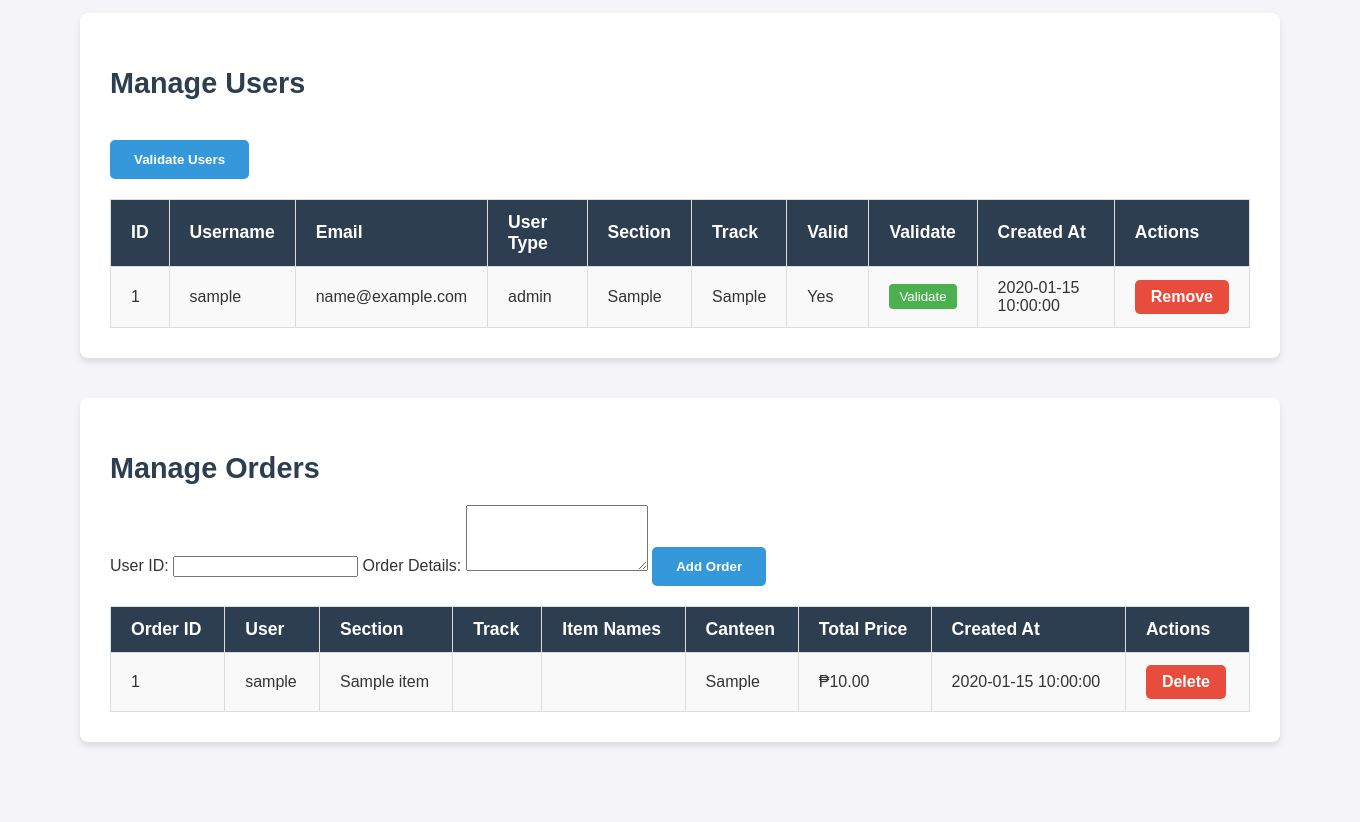
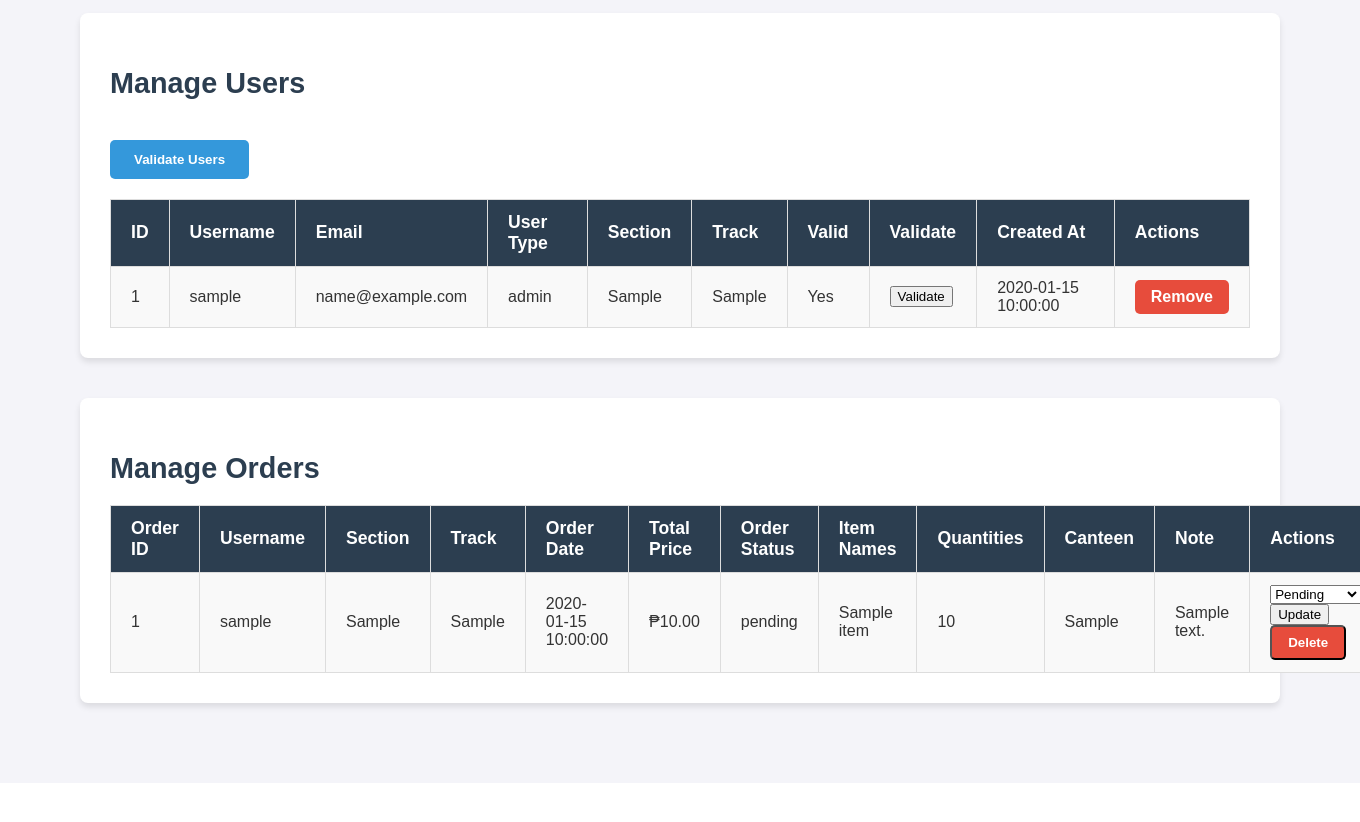
Before and after one commit to ILikeSaltedEgg/CanteenOrderingSystem, a PHP site: page /Admin/super_admin.php in a window 1360 px wide. Shown: the part 261-1083 px from the top of the page. After the commit the page ends 973 px from the top, so only its background shows below. Run offline with PHP 8.4, Linux system fonts and the light colour scheme; the visitor is signed in with stand-in values (Sample User, id 1); tables that the repository leaves empty or names only in its code hold one stand-in row (values such as "Sample post"); data that the repository does not hold is empty.

Commit message:
Add files via upload

```diff
--- a/System/Admin/super_admin.php
+++ b/System/Admin/super_admin.php
@@ -18,105 +18,106 @@ if (!isset($_SESSION['usertype']) || $_SESSION['usertype'] !== 'super_admin') {
     exit();
 }
 
-// Fetch orders with item names from order_items
-$orders_query = "
+// Fetch order counts for the dashboard
+$statusCounts = [];
+$statusQuery = "
+    SELECT order_status, COUNT(*) AS count
+    FROM orders
+    GROUP BY order_status
+";
+$statusResult = $conn->query($statusQuery);
+if ($statusResult && $statusResult->num_rows > 0) {
+    while ($row = $statusResult->fetch_assoc()) {
+        $statusCounts[$row['order_status']] = $row['count'];
+    }
+}
+
+// Fetch all orders
+$orders = [];
+$orderQuery = "
     SELECT o.order_id,
            u.username,
-           o.email,
+           u.section,
+           u.track,
+           o.order_date,
            o.total_price,
-           o.order_date,
+           o.order_status,
            o.canteen,
-           GROUP_CONCAT(oi.item_name SEPARATOR ', ') AS item_names
+           o.note,  -- Fetch the note from the orders table
+           GROUP_CONCAT(oi.item_name SEPARATOR ', ') AS item_names,
+           GROUP_CONCAT(oi.quantity SEPARATOR ', ') AS quantities
     FROM orders o
     JOIN users u ON o.username = u.username
     LEFT JOIN order_items oi ON o.order_id = oi.order_id
     GROUP BY o.order_id
     ORDER BY o.order_date DESC
 ";
-$orders_result = mysqli_query($conn, $orders_query);
 
-if (!$orders_result) {
-    die("Query failed: " . mysqli_error($conn));
+$orderResult = $conn->query($orderQuery);
+if ($orderResult && $orderResult->num_rows > 0) {
+    $orders = $orderResult->fetch_all(MYSQLI_ASSOC);
 }
 
+// Fetch all users
 $users_query = "SELECT * FROM users";
-$users_result = mysqli_query($conn, $users_query);
-
-if (!$users_result) {
-    die("Query failed: " . mysqli_error($conn));
-}
+$users_result = $conn->query($users_query);
 
 // Fetch dashboard statistics
 $total_users_query = "SELECT COUNT(*) AS total_users FROM users";
-$total_users_result = mysqli_query($conn, $total_users_query);
-$total_users = mysqli_fetch_assoc($total_users_result)['total_users'];
+$total_users = $conn->query($total_users_query)->fetch_assoc()['total_users'];
 
 $online_users_query = "SELECT COUNT(*) AS online_users FROM users WHERE last_activity > NOW() - INTERVAL 5 MINUTE";
-$online_users_result = mysqli_query($conn, $online_users_query);
-$online_users = mysqli_fetch_assoc($online_users_result)['online_users'];
+$online_users = $conn->query($online_users_query)->fetch_assoc()['online_users'];
 
 $total_orders_query = "SELECT COUNT(*) AS total_orders FROM orders";
-$total_orders_result = mysqli_query($conn, $total_orders_query);
-$total_orders = mysqli_fetch_assoc($total_orders_result)['total_orders'];
+$total_orders = $conn->query($total_orders_query)->fetch_assoc()['total_orders'];
 
+// Handle order status updates
+if ($_SERVER['REQUEST_METHOD'] === 'POST' && isset($_POST['order_id'], $_POST['order_status'])) {
+    $order_id = intval($_POST['order_id']);
+    $order_status = $conn->real_escape_string($_POST['order_status']);
+
+    $updateQuery = "UPDATE orders SET order_status = ? WHERE order_id = ?";
+    $stmt = $conn->prepare($updateQuery);
+    $stmt->bind_param("si", $order_status, $order_id);
+    $stmt->execute();
+    $stmt->close();
+    header("Location: super_admin.php");
+    exit();
+}
+
+// Handle order deletion
+if ($_SERVER['REQUEST_METHOD'] === 'POST' && isset($_POST['delete_order'], $_POST['order_id'])) {
+    $order_id = intval($_POST['order_id']);
+
+    $deleteQuery = "DELETE FROM orders WHERE order_id = ?";
+    $stmt = $conn->prepare($deleteQuery);
+    $stmt->bind_param("i", $order_id);
+    if ($stmt->execute()) {
+        $_SESSION['message'] = "Order #{$order_id} has been deleted.";
+    } else {
+        $_SESSION['message'] = "Failed to delete order #{$order_id}.";
+    }
+    $stmt->close();
+    header("Location: super_admin.php");
+    exit();
+}
+
+// Handle user validation
 if (isset($_POST['validate_users'])) {
-    $validate_query = "UPDATE users SET school_valid = CASE
-                       WHEN username LIKE '%@arellano.edu%' THEN 1
-                       ELSE 0 END";
-    if (!mysqli_query($conn, $validate_query)) {
-        die("Validation query failed: " . mysqli_error($conn));
-    }
+    $validate_query = "UPDATE users SET school_valid = 1 WHERE email LIKE '%@arellano.edu%'";
+    $conn->query($validate_query);
     header("Location: super_admin.php");
     exit();
 }
 
 if (isset($_POST['validate_user'])) {
     $user_id = (int) $_POST['user_id'];
-    $validate_user_query = "UPDATE users SET school_valid = 1 WHERE id = '$user_id'";
-    if (!mysqli_query($conn, $validate_user_query)) {
-        die("Validation query failed: " . mysqli_error($conn));
-    }
-    header("Location: super_admin.php");
-    exit();
-}
-
-if (isset($_POST['add_order'])) {
-    $user_id = mysqli_real_escape_string($conn, $_POST['user_id']);
-    $item_name = mysqli_real_escape_string($conn, $_POST['item_name']);
-
-    $check_valid_query = "SELECT school_valid FROM users WHERE id = '$user_id'";
-    $check_valid_result = mysqli_query($conn, $check_valid_query);
-    $valid_user = mysqli_fetch_assoc($check_valid_result);
-
-    if ($valid_user['school_valid'] == 0) {
-        echo "You must be validated to place an order.";
-        exit();
-    }
-
-    $add_order_query = "INSERT INTO orders (user_id, item_name) VALUES ('$user_id', '$item_name')";
-    if (!mysqli_query($conn, $add_order_query)) {
-        die("Add order query failed: " . mysqli_error($conn));
-    }
-    header("Location: super_admin.php");
-    exit();
-}
-
-if (isset($_GET['delete_order_id'])) {
-    $order_id = (int) $_GET['delete_order_id'];
-    $delete_order_query = "DELETE FROM orders WHERE order_id = '$order_id'";
-    if (!mysqli_query($conn, $delete_order_query)) {
-        die("Delete order query failed: " . mysqli_error($conn));
-    }
-    header("Location: super_admin.php");
-    exit();
-}
-
-if (isset($_GET['delete_user_id'])) {
-    $user_id = (int) $_GET['delete_user_id'];
-    $delete_user_query = "DELETE FROM users WHERE id = '$user_id'";
-    if (!mysqli_query($conn, $delete_user_query)) {
-        die("Delete user query failed: " . mysqli_error($conn));
-    }
+    $validate_user_query = "UPDATE users SET school_valid = 1 WHERE id = ?";
+    $stmt = $conn->prepare($validate_user_query);
+    $stmt->bind_param("i", $user_id);
+    $stmt->execute();
+    $stmt->close();
     header("Location: super_admin.php");
     exit();
 }
@@ -159,17 +160,6 @@ if (isset($_GET['delete_user_id'])) {
             font-weight: bold;
             color: #555;
         }
-        .btn-validate-user {
-            background-color: #4CAF50;
-            color: white;
-            border: none;
-            padding: 5px 10px;
-            border-radius: 4px;
-            cursor: pointer;
-        }
-        .btn-validate-user:hover {
-            background-color: #45a049;
-        }
     </style>
 </head>
 <body>
@@ -182,15 +172,15 @@ if (isset($_GET['delete_user_id'])) {
     <div class="dashboard">
         <div class="dashboard-item">
             <h3>Total Users</h3>
-            <p><?php echo $total_users; ?></p>
+            <p><?= $total_users ?></p>
         </div>
         <div class="dashboard-item">
             <h3>Online Users</h3>
-            <p><?php echo $online_users; ?></p>
+            <p><?= $online_users ?></p>
         </div>
         <div class="dashboard-item">
             <h3>Total Orders</h3>
-            <p><?php echo $total_orders; ?></p>
+            <p><?= $total_orders ?></p>
         </div>
     </div>
 
@@ -216,24 +206,24 @@ if (isset($_GET['delete_user_id'])) {
                     </tr>
                 </thead>
                 <tbody>
-                    <?php while ($user = mysqli_fetch_assoc($users_result)) { ?>
+                    <?php while ($user = $users_result->fetch_assoc()) { ?>
                         <tr>
-                            <td><?php echo htmlspecialchars($user['id']); ?></td>
-                            <td><?php echo htmlspecialchars($user['username']); ?></td>
-                            <td><?php echo htmlspecialchars($user['email']); ?></td>
-                            <td><?php echo htmlspecialchars($user['usertype']); ?></td>
-                            <td><?php echo htmlspecialchars($user['section']); ?></td>
-                            <td><?php echo htmlspecialchars($user['track']); ?></td>
-                            <td><?php echo $user['school_valid'] ? 'Yes' : 'No'; ?></td>
+                            <td><?= htmlspecialchars($user['id']) ?></td>
+                            <td><?= htmlspecialchars($user['username']) ?></td>
+                            <td><?= htmlspecialchars($user['email']) ?></td>
+                            <td><?= htmlspecialchars($user['usertype']) ?></td>
+                            <td><?= htmlspecialchars($user['section']) ?></td>
+                            <td><?= htmlspecialchars($user['track']) ?></td>
+                            <td><?= $user['school_valid'] ? 'Yes' : 'No' ?></td>
                             <td>
                                 <form method="POST" action="" style="display: inline;">
-                                    <input type="hidden" name="user_id" value="<?php echo $user['id']; ?>">
+                                    <input type="hidden" name="user_id" value="<?= $user['id'] ?>">
                                     <button type="submit" name="validate_user" class="btn-validate-user">Validate</button>
                                 </form>
                             </td>
-                            <td><?php echo htmlspecialchars($user['created_at']); ?></td>
+                            <td><?= htmlspecialchars($user['created_at']) ?></td>
                             <td>
-                                <a href="super_admin.php?delete_user_id=<?php echo $user['id']; ?>" class="btn-delete">Remove</a>
+                                <a href="super_admin.php?delete_user_id=<?= $user['id'] ?>" class="btn-delete">Remove</a>
                             </td>
                         </tr>
                     <?php } ?>
@@ -243,44 +233,61 @@ if (isset($_GET['delete_user_id'])) {
 
         <section class="order-management">
             <h2>Manage Orders</h2>
-            <form method="POST" action="">
-                <label for="user_id">User ID:</label>
-                <input type="number" name="user_id" id="user_id" required>
-                <label for="order_details">Order Details:</label>
-                <textarea name="order_details" id="order_details" rows="4" required></textarea>
-                <button type="submit" name="add_order" class="btn-add">Add Order</button>
-            </form>
-
             <table>
                 <thead>
                     <tr>
                         <th>Order ID</th>
-                        <th>User</th>
+                        <th>Username</th>
                         <th>Section</th>
                         <th>Track</th>
+                        <th>Order Date</th>
+                        <th>Total Price</th>
+                        <th>Order Status</th>
                         <th>Item Names</th>
+                        <th>Quantities</th>
                         <th>Canteen</th>
-                        <th>Total Price</th>
-                        <th>Created At</th>
+                        <th>Note</th>
                         <th>Actions</th>
                     </tr>
                 </thead>
                 <tbody>
-                    <?php while ($order = mysqli_fetch_assoc($orders_result)) { ?>
+                    <?php if (!empty($orders)): ?>
+                        <?php foreach ($orders as $order): ?>
+                            <tr>
+                                <td><?= htmlspecialchars($order['order_id']) ?></td>
+                                <td><?= htmlspecialchars($order['username']) ?></td>
+                                <td><?= htmlspecialchars($order['section']) ?></td>
+                                <td><?= htmlspecialchars($order['track']) ?></td>
+                                <td><?= htmlspecialchars($order['order_date']) ?></td>
+                                <td>₱<?= htmlspecialchars($order['total_price']) ?></td>
+                                <td><?= htmlspecialchars($order['order_status']) ?></td>
+                                <td><?= htmlspecialchars($order['item_names']) ?></td>
+                                <td><?= htmlspecialchars($order['quantities']) ?></td>
+                                <td><?= htmlspecialchars($order['canteen']) ?></td>
+                                <td><?= htmlspecialchars($order['note']) ?></td>
+                                <td>
+                                    <form method="post" style="display: inline;">
+                                        <input type="hidden" name="order_id" value="<?= $order['order_id'] ?>">
+                                        <select name="order_status">
+                                            <option value="Pending" <?= $order['order_status'] === 'Pending' ? 'selected' : '' ?>>Pending</option>
+                                            <option value="In Progress" <?= $order['order_status'] === 'In Progress' ? 'selected' : '' ?>>In Progress</option>
+                                            <option value="Completed" <?= $order['order_status'] === 'Completed' ? 'selected' : '' ?>>Completed</option>
+                                            <option value="Cancelled" <?= $order['order_status'] === 'Cancelled' ? 'selected' : '' ?>>Cancelled</option>
+                                        </select>
+                                        <button type="submit">Update</button>
+                                    </form>
+                                    <form method="post" style="display: inline;">
+                                        <input type="hidden" name="order_id" value="<?= $order['order_id'] ?>">
+                                        <button type="submit" name="delete_order" class="btn-delete">Delete</button>
+                                    </form>
+                                </td>
+                            </tr>
+                        <?php endforeach; ?>
+                    <?php else: ?>
                         <tr>
-                            <td><?php echo htmlspecialchars($order['order_id']); ?></td>
-                            <td><?php echo htmlspecialchars($order['username']); ?></td>
-                            <td><?php echo htmlspecialchars($order['item_names']); ?></td>
-                            <td><?php echo htmlspecialchars($order['section']); ?></td>
-                            <td><?php echo htmlspecialchars($order['track']); ?></td>
-                            <td><?php echo htmlspecialchars($order['canteen']); ?></td>
-                            <td>₱<?php echo htmlspecialchars($order['total_price']); ?></td>
-                            <td><?php echo htmlspecialchars($order['order_date']); ?></td>
-                            <td>
-                                <a href="super_admin.php?delete_order_id=<?php echo $order['order_id']; ?>" class="btn-delete">Delete</a>
-                            </td>
+                            <td colspan="12">No orders found.</td>
                         </tr>
-                    <?php } ?>
+                    <?php endif; ?>
                 </tbody>
             </table>
         </section>
```
Also changed, not shown: System/Admin/staff.php (+4 -9 lines).
